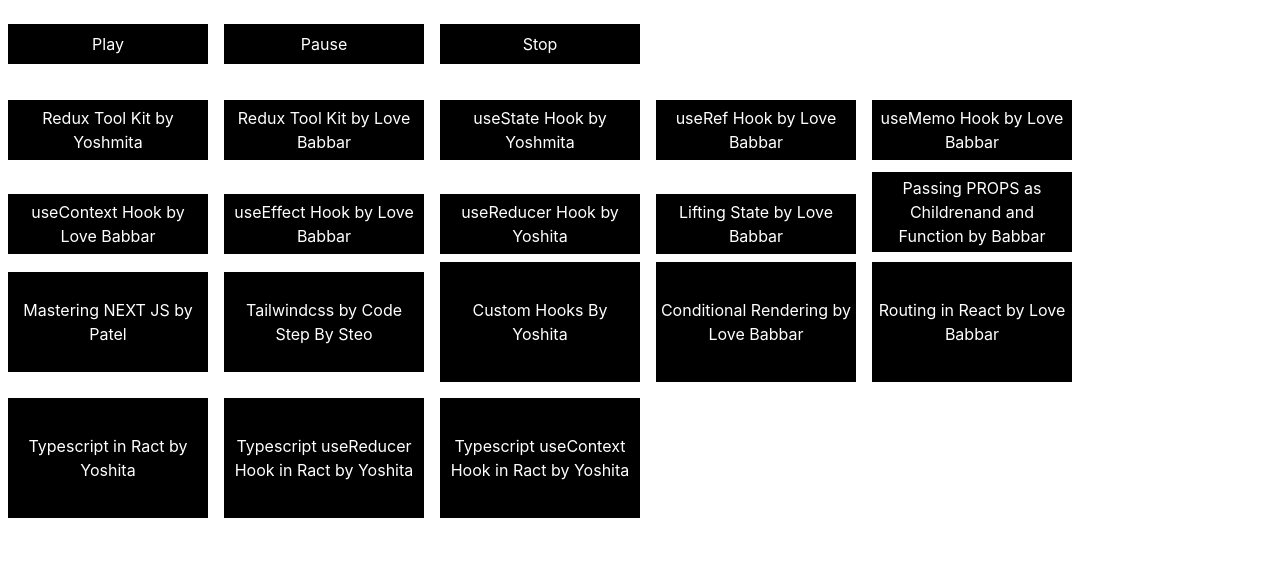
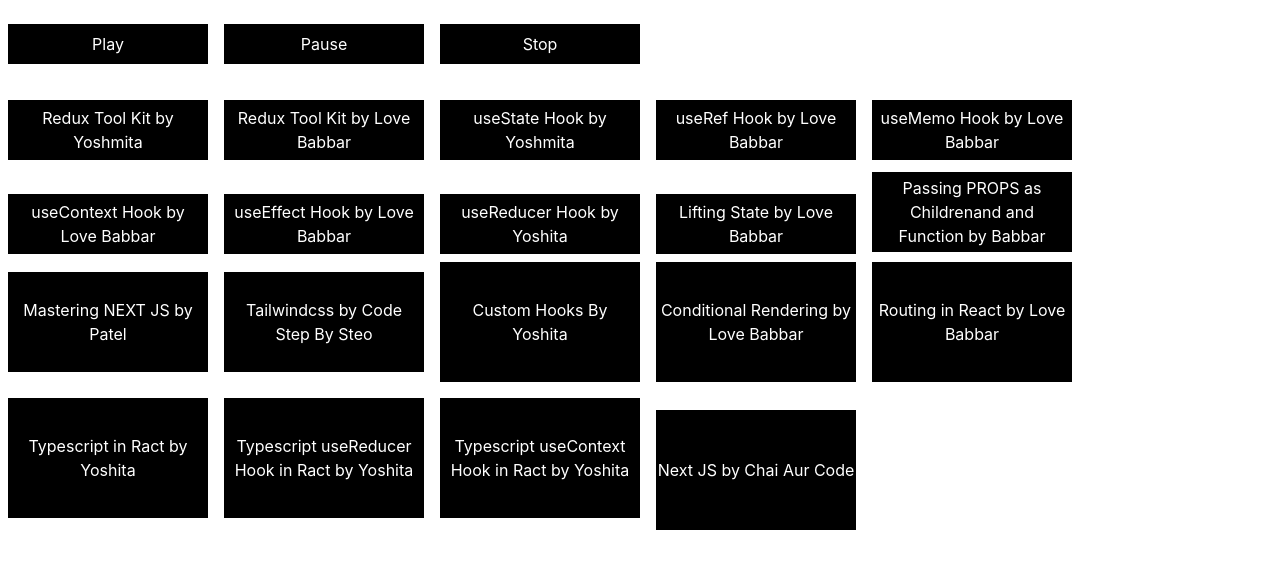
Before and after one commit to techie23456/reactVideos, a React (Vite) app: page / in a window 1280 px wide. Shown: the top 568 px of the page. Built offline with nearby package versions, Linux system fonts and the light colour scheme.

Commit message:
pushing....

```diff
--- a/src/App.jsx
+++ b/src/App.jsx
@@ -142,6 +142,10 @@
        onClick={()=>setVideoId('w1IZDCYQBao')}>Typescript useContext Hook in Ract by Yoshita</button>
 
 
+         <button className="m-2  bg-black text-white hover:text-white hover:bg-amber-600 w-50 h-30 cursor-pointer"
+       onClick={()=>setVideoId('AR6eQCi_Me4')}>Next JS by Chai Aur Code</button>
+
+
    </div>
    </div>
 
```
